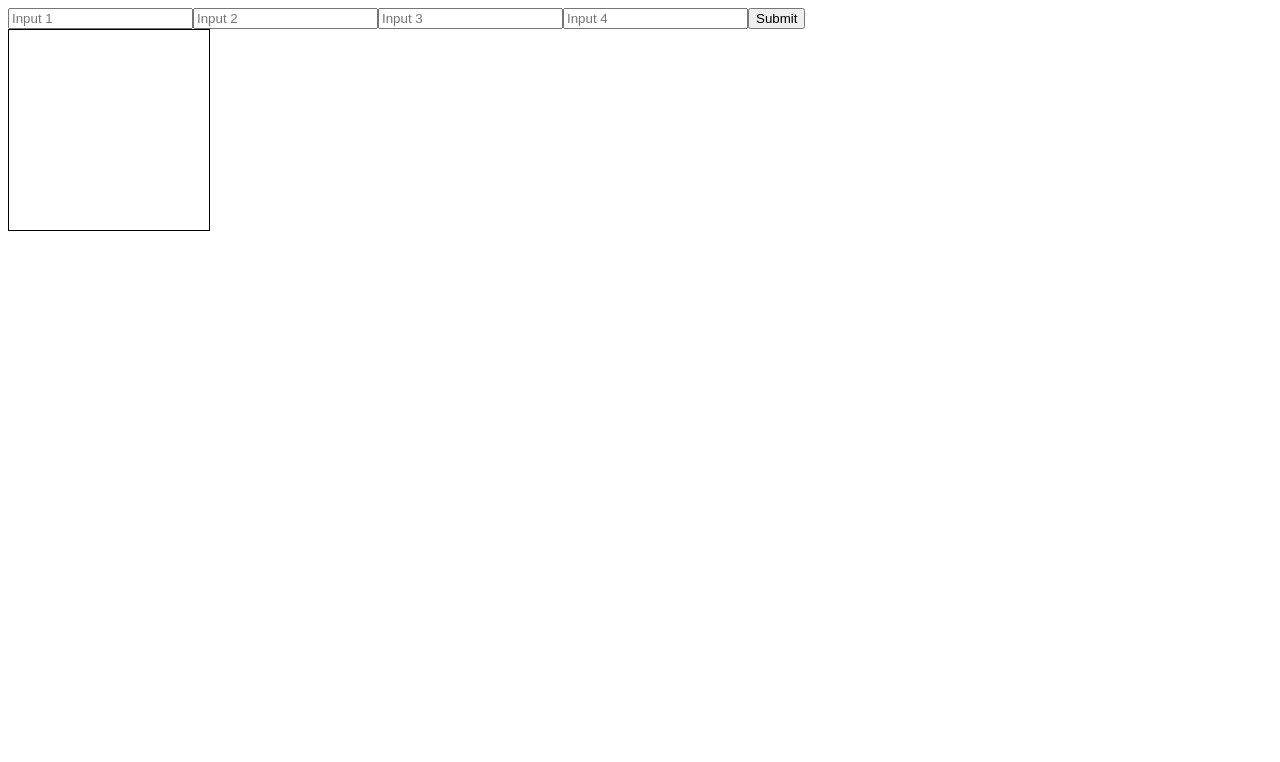
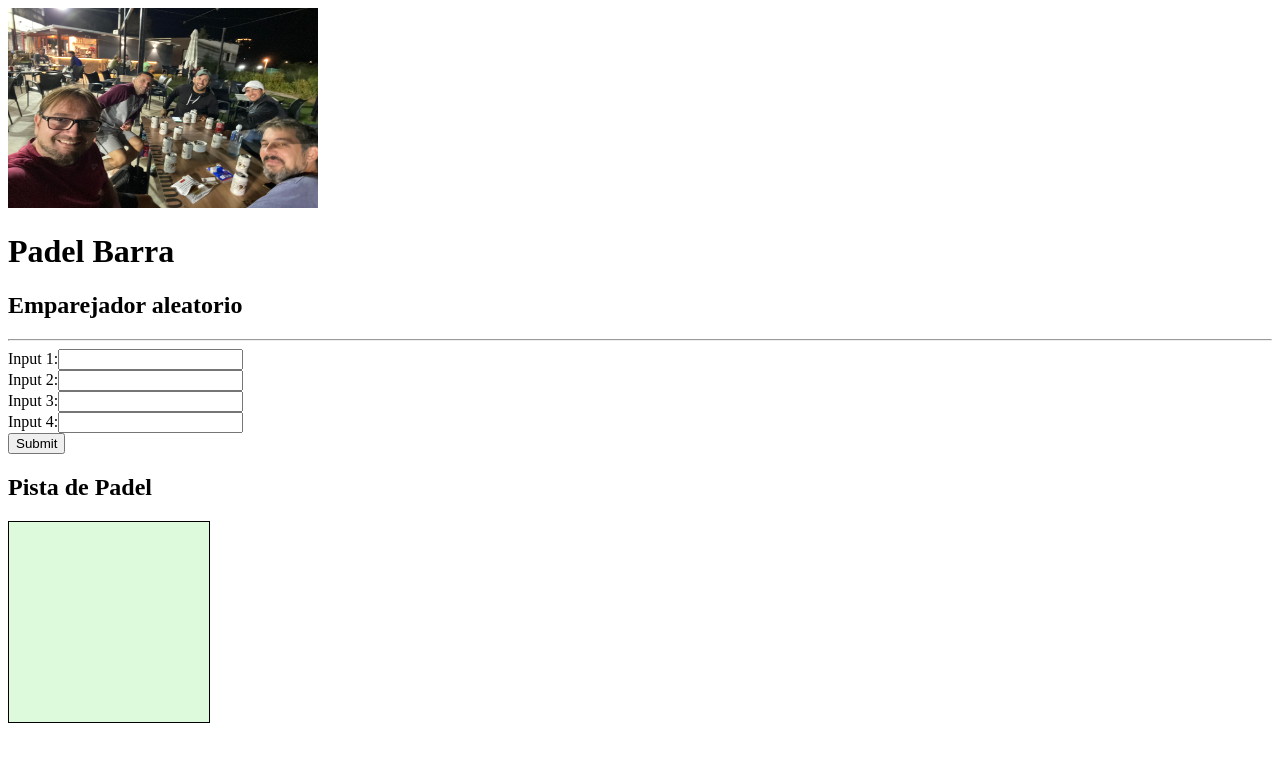
Before and after one commit to victordnb/padel, an Angular app: page / in a window 1280 px wide. Shown: the top 762 px of the page. Built offline with nearby package versions, Linux system fonts and the light colour scheme.

Commit message:
first version 1.0.0

```diff
--- a/src/app/app.component.css
+++ b/src/app/app.component.css
@@ -1,11 +1,12 @@
 .padel-court {
     display: grid;
     grid-template-columns: 1fr ;
-    grid-template-rows: 1fr ;
+    grid-template-rows: 0.71fr ;
     gap: 5px;
     height: 200px;
     width: 200px;
     border: 1px solid black;
+    background-color: rgba(144, 238, 144, 0.3); /* Añade esta línea */
   }
 
   .part {
@@ -14,3 +15,19 @@
     justify-content: center;
     align-items: center;
   }
+
+  .input {
+    border: 1px solid rgb(206, 20, 20);
+  }
+
+  .header {
+    background-color: skyblue;
+  }
+
+  .header-image {
+    position: static;
+    left: 400px;
+    width: 310px; /* Ajusta esto al tamaño que desees */
+    height: 200px; /* Esto mantendrá la proporción de la imagen */
+
+  }
--- a/src/app/app.component.html
+++ b/src/app/app.component.html
@@ -1,13 +1,40 @@
 <!-- app.component.html -->
-<input type="text" [(ngModel)]="inputs[0]" placeholder="Input 1">
-<input type="text" [(ngModel)]="inputs[1]" placeholder="Input 2">
-<input type="text" [(ngModel)]="inputs[2]" placeholder="Input 3">
-<input type="text" [(ngModel)]="inputs[3]" placeholder="Input 4">
-<button (click)="submit()">Submit</button>
+<header>
+    <div class="logo">
+      <img class="header-image" src="assets\images\headimage.jpg" alt="Padel Barra">
+        <h1>Padel Barra</h1>
+        <h2>Emparejador aleatorio</h2>
+        <hr>
+    </div>
+</header>
+<main>
+<!-- app.component.html -->
+<form (submit)="submit()">
+    <div>
+      <label for="input1">Input 1:</label>
+      <input id="input1" type="text" [(ngModel)]="inputs[0]" name="input1">
+    </div>
+    <div>
+      <label for="input2">Input 2:</label>
+      <input id="input2" type="text" [(ngModel)]="inputs[1]" name="input2">
+    </div>
+    <div>
+      <label for="input3">Input 3:</label>
+      <input id="input3" type="text" [(ngModel)]="inputs[2]" name="input3">
+    </div>
+    <div>
+      <label for="input4">Input 4:</label>
+      <input id="input4" type="text" [(ngModel)]="inputs[3]" name="input4">
+    </div>
+    <button type="submit">Submit</button>
+  </form>
 
-
-<div class="padel-court">
-    <div class="part" *ngFor="let pair of pairs; let i = index">
-      <p>{{ pair[0] }} - {{ pair[1] }}</p>
+  <section>
+    <h2>Pista de Padel</h2>
+    <div class="padel-court">
+      <div class="part" *ngFor="let pair of pairs; let i = index">
+        <p> {{ pair[0] }} - {{ pair[1] }}</p>
+      </div>
     </div>
-  </div>
+  </section>
+</main>
--- a/src/app/app.component.ts
+++ b/src/app/app.component.ts
@@ -12,21 +12,23 @@ export class AppComponent {
 
   submit() {
     this.pairs = [];
-    let indices = [0, 1, 2, 3];
+    let shuffledInputs = this.shuffleArray(this.inputs);
+    console.log('shuffledInputs', shuffledInputs);
 
-    // Empareja los inputs dos a dos aleatoriamente
-    while (indices.length > 0) {
-      let randomIndex1 = Math.floor(Math.random() * indices.length);
-      let index1 = indices[randomIndex1];
-      indices.splice(randomIndex1, 1);
-
-      let randomIndex2 = Math.floor(Math.random() * indices.length);
-      let index2 = indices[randomIndex2];
-      indices.splice(randomIndex2, 1);
-
-      this.pairs.push([this.inputs[index1], this.inputs[index2]]);
+    for (let i = 1; i < shuffledInputs.length; i += 2) {
+      this.pairs.push([shuffledInputs[i], shuffledInputs[i - 1]]);
     }
 
     console.log(this.pairs);
   }
+
+  // Función para mezclar un array
+  shuffleArray(array: string[]): string[] {
+    for (let i = array.length - 1; i > 0; i--) {
+      let j = Math.floor(Math.random() * (i + 1));
+      [array[i], array[j]] = [array[j], array[i]];
+    }
+    console.log('array', array);
+    return array;
+  }
 }
```
Also changed, not shown: src/assets/images/headimage.jpg (added).
